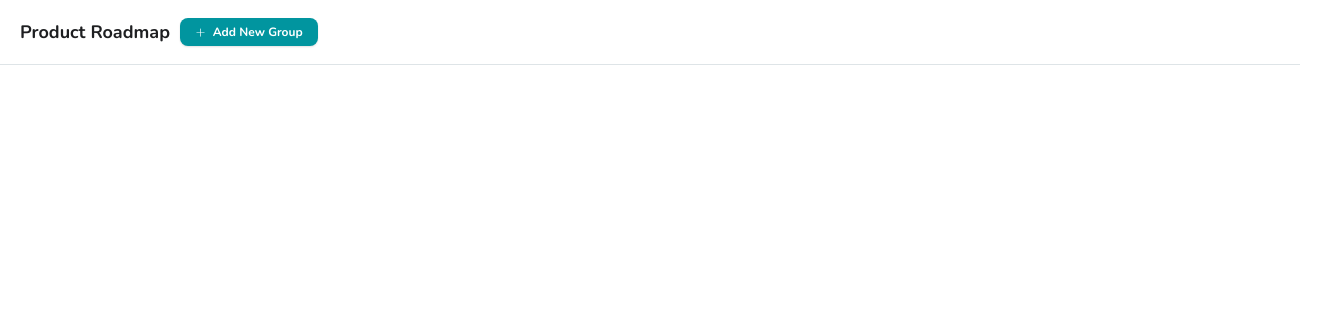
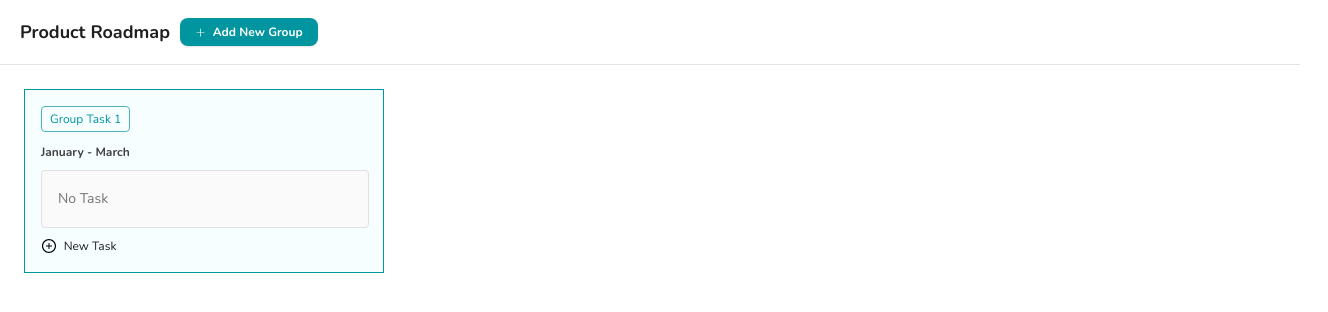
Before and after one commit to SultanRayhan32/Rakamin-Academy-Todo-Test, a React (Create React App) app: page / in a window 1280 px wide. Shown: the top 312 px of the page, 1328 px wide, since content can reach past the window. Built offline with nearby package versions, Linux system fonts and the light colour scheme.

Commit message:
Add board and task design css

```diff
--- a/src/App.js
+++ b/src/App.js
@@ -1,6 +1,7 @@
 import React from 'react'
 
 import Navbar from './Components/Navbar/Navbar';
+import Board from './Components/Board/Board';
 
 import './style.css'
 
@@ -9,6 +10,9 @@ function App () {
     return (
         <div className="main-container">
             <Navbar/>
+            <div className="board-container">
+                <Board/>
+            </div>
         </div>
     )
 
--- /dev/null
+++ b/src/Components/Board/Board.css
@@ -0,0 +1,51 @@
+.board-content {
+    width: 326px;
+    height: auto;
+    padding: 16px;
+    border: 1px solid #01959F;
+    background-color: #F7FEFF;
+    display: flex;
+    flex-direction: column;
+}
+
+.board-content > .title {
+    width: fit-content;
+    height: 20px;
+    border: 1px solid #4DB5BC;
+    background-color: #F7FEFF;
+    padding: 2px 8px;
+    display: flex;
+    flex-direction: column;
+    justify-content: center;
+    align-items: center;
+    border-radius: 4px;
+    /* TEXT  */
+    color: #01959F;
+    font-size: 12px;
+    font-weight: 400;
+    line-height: 20px;
+    font-style: normal;
+}
+
+.board-content > .desc {
+    color: #404040;
+    font-weight: 700;
+    font-size: 12px;
+    line-height: 20px;
+    margin: 10px 0 8px 0;
+}
+
+.board-content > .add-task {
+    display: flex;
+    margin-top: 8px;
+    align-items: center;
+}
+
+.board-content > .add-task > span {
+    font-style: normal;
+    font-weight: 400;
+    font-size: 12px;
+    line-height: 20px;
+    color: #1D1F20;
+    margin-left: 6.67px;
+}
--- /dev/null
+++ b/src/Components/Board/Board.js
@@ -0,0 +1,34 @@
+import React from 'react';
+import { AiOutlinePlusCircle } from 'react-icons/ai'
+import Task from '../Task/Task';
+
+import './Board.css'
+
+function Board () {
+
+    return (
+        <div className="board-content">
+
+            <div className="title">
+                Group Task 1
+            </div>
+
+            <span className="desc">
+                January - March
+            </span>
+
+            <Task/>
+
+            <div className="add-task">
+                <AiOutlinePlusCircle/>
+                <span>
+                    New Task
+                </span>
+            </div>
+
+        </div>
+    )
+
+}
+
+export default Board;
--- /dev/null
+++ b/src/Components/Task/Task.css
@@ -0,0 +1,19 @@
+.task-container {
+    background-color: #FAFAFA;
+    width: 294px;
+    height: 40px;
+    border-radius: 4px;
+    border: 1px solid #E0E0E0;
+    display: flex;
+    align-items: center;
+    padding: 8px 16px;
+}
+
+.task-container > .no-task {
+    font-style: normal;
+    font-weight: 400;
+    font-size: 14px;
+    line-height: 24px;
+    color: #757575;
+    /* margin-left: ; */
+}
--- /dev/null
+++ b/src/Components/Task/Task.js
@@ -0,0 +1,17 @@
+import React from 'react';
+
+import './Task.css'
+
+function Task () {
+
+    return (
+        <div className="task-container">
+            <span className="no-task">
+                No Task
+            </span>
+        </div>
+    )
+
+}
+
+export default Task;
--- a/src/style.css
+++ b/src/style.css
@@ -4,3 +4,10 @@
     display: flex;
     flex-direction: column;
 }
+
+.board-container {
+    width: 100%;
+    height: 100%;
+    padding: 24px 24px 0 24px;
+    display: flex;
+}
```
